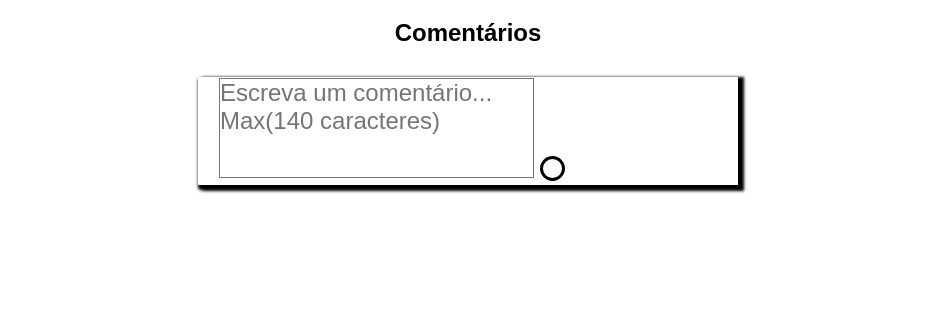
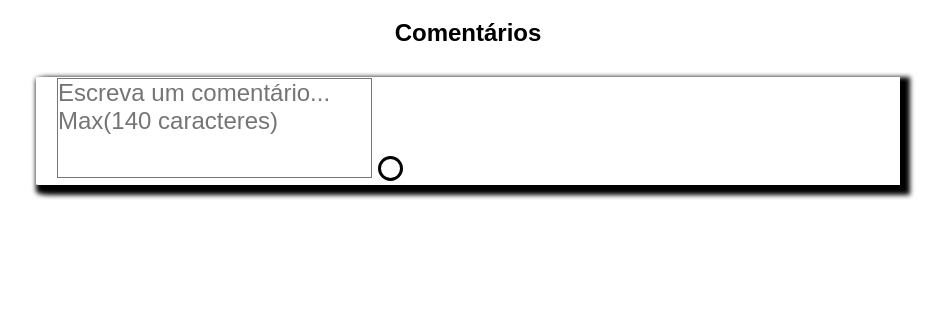
Before and after one commit to pedropaulowski/socialrank, a PHP site: page /perfil.php?nick=1 in a window 1280 px wide. Shown: the part 2219-2534 px from the top of the page, without its empty margins (172-1117 px from the left). Run offline with PHP 8.4, Linux system fonts and the light colour scheme; the visitor is signed in with stand-in values (Sample User, id 1); data that the repository does not hold is empty.

Commit message:
Aletracoes no design e adicionando fotos para o wiki do github

```diff
--- a/assets/css/style.css
+++ b/assets/css/style.css
@@ -93,7 +93,7 @@
     border: 1px solid black;
     background-color: white;
     height: 50px;
-    width: 255;
+    width: 220;
 }
 .submit{
     border:3px solid black;
@@ -141,7 +141,7 @@
     height: 40px;
 }
 #img-profile-coment{
-    width: 40px;
+    height: 40px;
 }
 .img-circle{
     display: flex;
@@ -276,15 +276,19 @@
     margin-top: 10px;
 }
 .coments{
-    max-width: 540px;
-    min-width: 290px;
+    width: 100%;
     min-height: 50px;
-    width: 95%;
     border:1px solid white;
     border-top-left-radius: 1%;
     border-bottom-left-radius: 1%;
-    box-shadow: 3px 3px 3px 3px black;
     font-size: 16pt;
+}
+.coments-profile{
+    box-shadow: 5px 5px 5px 5px;
+    width: 90%;
+}
+#content-user{
+    width: 90%;
 }
 .coments-hora{
     font-size: 11pt;
--- a/assets/js/coment.js
+++ b/assets/js/coment.js
@@ -14,7 +14,7 @@ $(function(){
 				$.each(json, function(i, item) {
 					var comentario = json[i].comentario
 					var	hora = json[i].hora;
-					$("#comentarios").append('<div class="coments text-black mg-t10 mg-b10 word-break-break"><p>'+comentario+'</p><p class="coments-hora">'+hora+'</p> </div>');
+					$("#comentarios").append('<div class="coments coments-profile text-black mg-t10 mg-b10 word-break-break"><p>'+comentario+'</p><p class="coments-hora">'+hora+'</p> </div>');
 
 				});
 			},
@@ -61,7 +61,7 @@ function carregarComentarios(tipo) {
 				$.each(json, function(i, item) {
 					var comentario = json[i].comentario
 					var	hora = json[i].hora;
-					$("#comentarios").append('<div class="coments text-black mg-t10 mg-b10 word-break-break"><p>'+comentario+'</p><p class="coments-hora">'+hora+'</p> </div>');
+					$("#comentarios").append('<div class="coments coments-profile text-black mg-t10 mg-b10 word-break-break"><p>'+comentario+'</p><p class="coments-hora">'+hora+'</p> </div>');
 
 				});
 			},
--- a/perfil.php
+++ b/perfil.php
@@ -206,7 +206,7 @@ $entrada = date('F y', $entrada);
                 </svg>
             </a>
         </div>
-        <div class="flex text-black width-315 flex-column justify-content-center margin-auto mg-t10 mg-l3">
+        <div id="content-user" class="flex text-black width-315 flex-column justify-content-center margin-auto mg-t10 mg-l3">
             <a><b>Média: <a id="media" ><?php echo $media;?></a></b></a>
             <a class="mg-t10">Since <?php echo $entrada;?></a>
             <h3 <?php if($_GET['nick'] == $_SESSION['nick']) echo 'onclick="editDescription()"';?>class=" mg-t10">Descrição:</h3>
@@ -246,7 +246,7 @@ $entrada = date('F y', $entrada);
         <h3 class="title text-black mg-t20">Comentários</h3>
         <a class="text-black mg-t20" id="msg"></a>
         <?php if($_GET['nick'] != $_SESSION['nick'] && !empty($_SESSION['nick'])):?>
-            <div class="coments text-black mg-t10 mg-b10">
+            <div class="coments coments-profile text-black mg-t10 mg-b10">
                 <form method="GET" id="coment">
                     <input type="text" name="nick" id="nick" value="<?php echo $nick;?>"hidden/>
                     <textarea id="comentario-now" class="mg-l20 bg-white text-black form-description" name="comentario" placeholder="Escreva um comentário... Max(140 caracteres)" maxlength="140"></textarea>
```
Also changed, not shown: templates/feed.png (added), templates/my-profile.png (added), templates/profile.png (added), templates/ranking.png (added).
